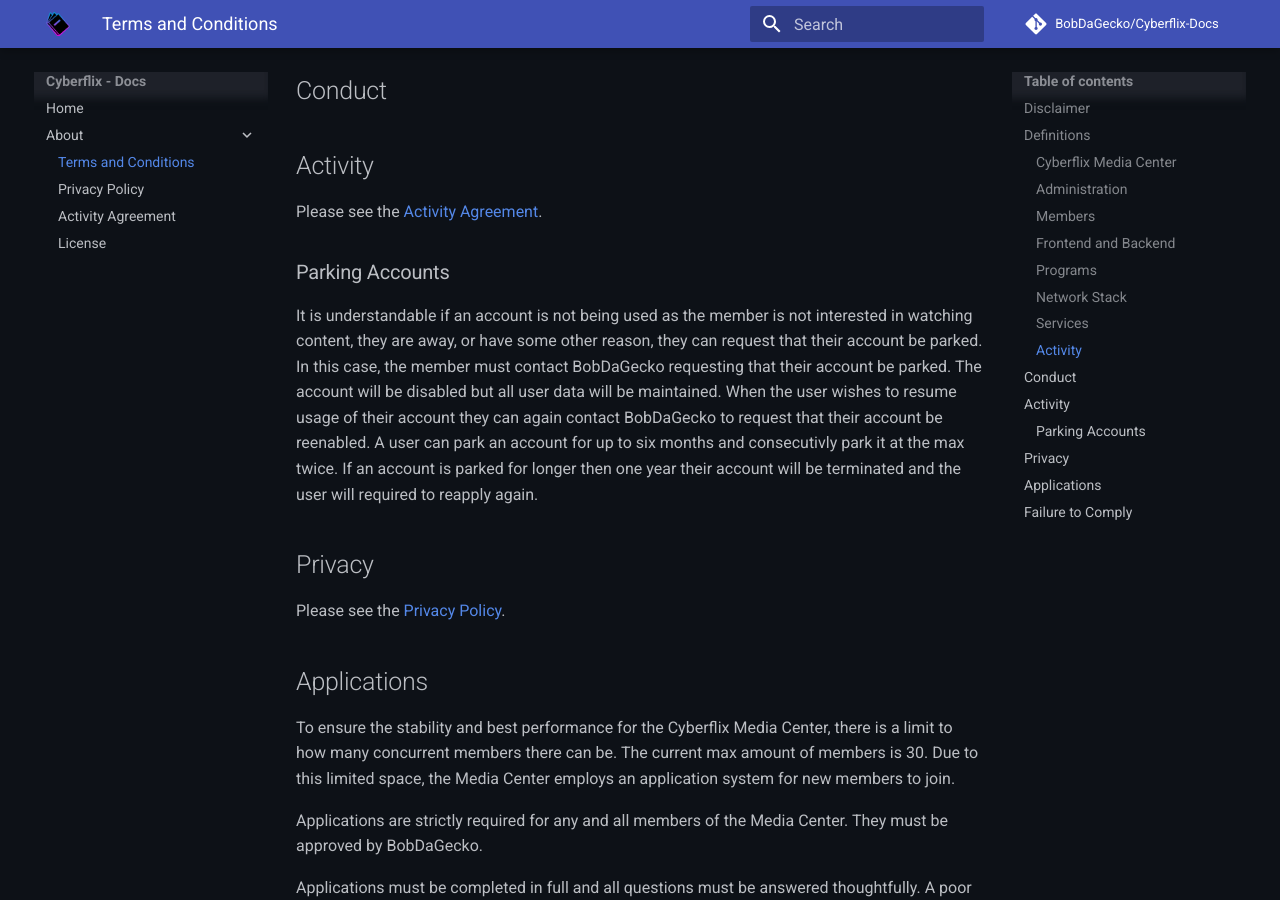
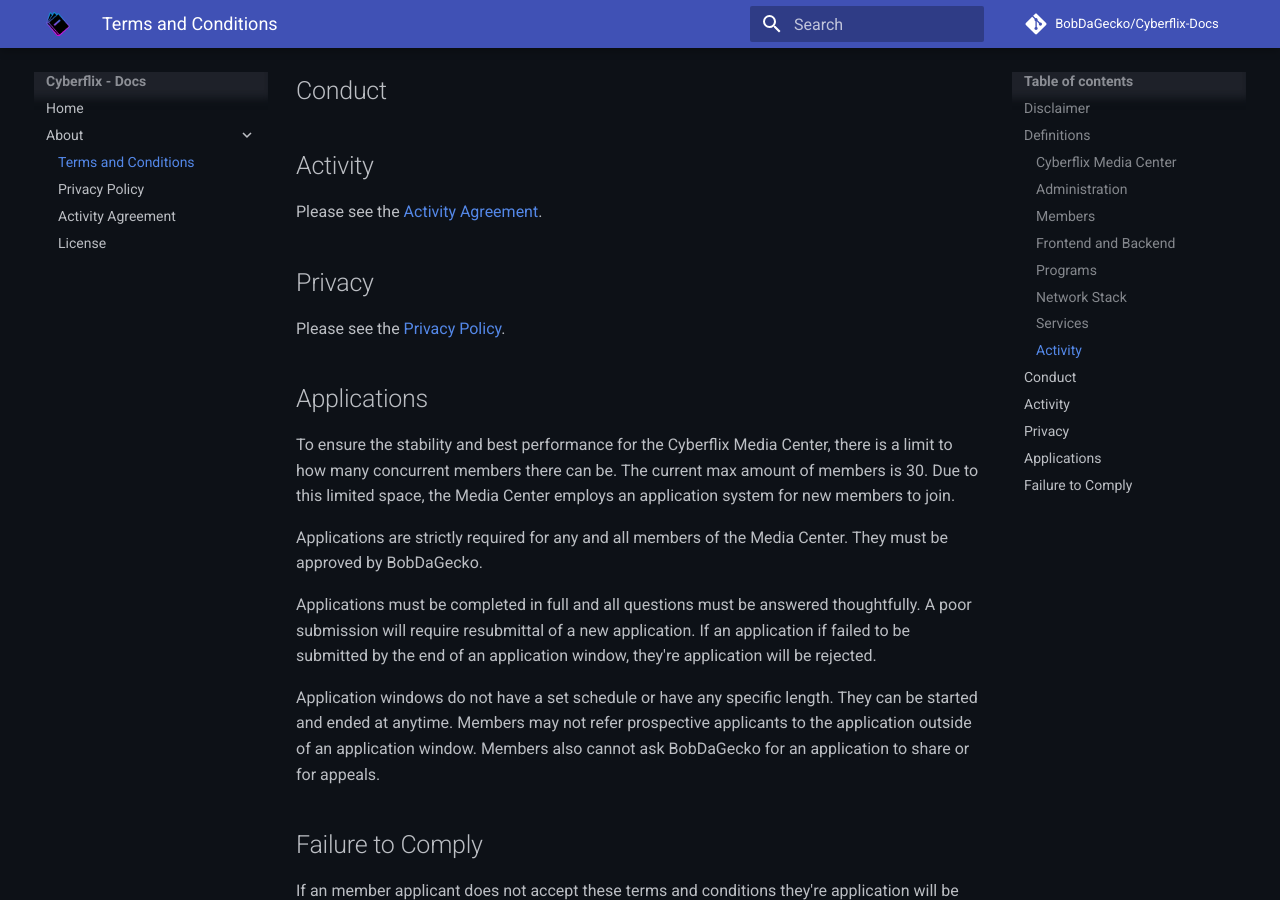
Before and after one commit to Cyberflix-Media/Cyberflix-Docs, an MkDocs documentation site: the page built from docs/about/terms-and-conditions.md, in a window 1280 px wide and 900 px high, scrolled down 2707 px. Built offline with MkDocs 1.6.1 and Material for MkDocs 9.7.7, drawn with Linux system fonts in a browser that asks for light colours; comment, search, counter and statistics services are not loaded.

Commit message:
Update terms-and-conditions.md

```diff
--- a/docs/about/terms-and-conditions.md
+++ b/docs/about/terms-and-conditions.md
@@ -57,9 +57,6 @@
 ## Activity
 Please see the [Activity Agreement](https://docs.cyberflix.io/about/activity-agreement/).
 
-### Parking Accounts
-It is understandable if an account is not being used as the member is not interested in watching content, they are away, or have some other reason, they can request that their account be parked. In this case, the member must contact BobDaGecko requesting that their account be parked. The account will be disabled but all user data will be maintained. When the user wishes to resume usage of their account they can again contact BobDaGecko to request that their account be reenabled. A user can park an account for up to six months and consecutivly park it at the max twice. If an account is parked for longer then one year their account will be terminated and the user will required to reapply again.
-
 ## Privacy
 
 Please see the [Privacy Policy](https://docs.cyberflix.io/about/privacy-policy/).
```
